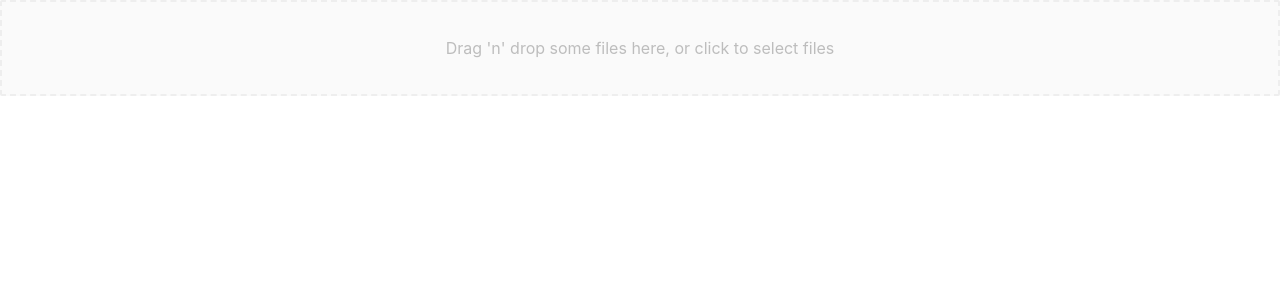
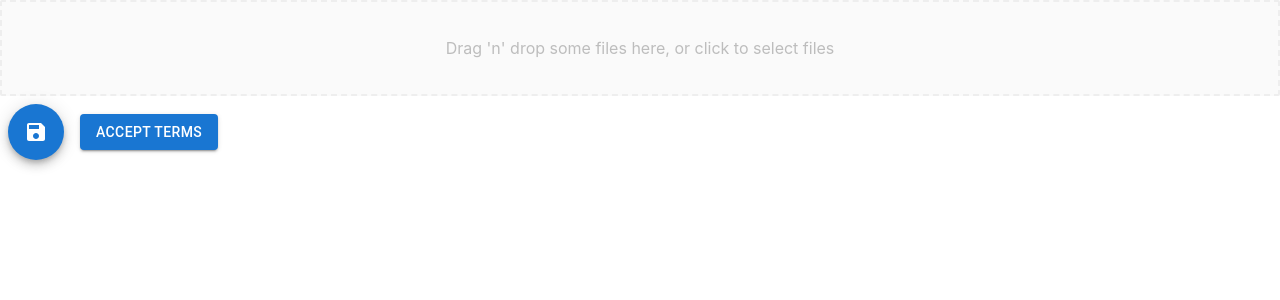
Before and after one commit to rsbabcock/file-scanner, a React (Create React App) app: page / in a window 1280 px wide. Shown: the top 300 px of the page. Built offline with nearby package versions, Linux system fonts and the light colour scheme.

Commit message:
Added process button and moved state higher

```diff
--- a/src/App.js
+++ b/src/App.js
@@ -1,12 +1,21 @@
-import "./App.css";
+import { useState } from "react";
 import MyDropzone from "./components/Dropzone";
+import ProcessButton from "./ProcessButton";
 
 function App() {
+  // Might make sense to have these in context? <- look into
+  const [uploadedFiles, setUploadedFiles] = useState([]);
+  const [processedFiles, setProcessedFiles] = useState([]);
   return (
     <div className="App">
-      <header className="App-header">
-        <MyDropzone />
-      </header>
+      <MyDropzone
+        uploadedFiles={uploadedFiles}
+        setUploadedFiles={setUploadedFiles}
+      />
+      <ProcessButton
+        uploadedFiles={uploadedFiles}
+        setProcessedFiles={setProcessedFiles}
+      />
     </div>
   );
 }
--- /dev/null
+++ b/src/ProcessButton.jsx
@@ -0,0 +1,92 @@
+import * as React from "react";
+import Box from "@mui/material/Box";
+import CircularProgress from "@mui/material/CircularProgress";
+import { green } from "@mui/material/colors";
+import Button from "@mui/material/Button";
+import Fab from "@mui/material/Fab";
+import CheckIcon from "@mui/icons-material/Check";
+import SaveIcon from "@mui/icons-material/Save";
+
+export default function ProcessButton({ uploadedFiles, setProcessedFiles }) {
+  //   TODO customize this boilerplate code!
+  console.log(uploadedFiles, setProcessedFiles);
+  const [loading, setLoading] = React.useState(false);
+  const [success, setSuccess] = React.useState(false);
+  const timer = React.useRef();
+
+  const buttonSx = {
+    ...(success && {
+      bgcolor: green[500],
+      "&:hover": {
+        bgcolor: green[700],
+      },
+    }),
+  };
+
+  React.useEffect(() => {
+    return () => {
+      clearTimeout(timer.current);
+    };
+  }, []);
+
+  const handleButtonClick = () => {
+    if (!loading) {
+      setSuccess(false);
+      setLoading(true);
+      timer.current = window.setTimeout(() => {
+        setSuccess(true);
+        setLoading(false);
+      }, 2000);
+    }
+  };
+
+  return (
+    <Box sx={{ display: "flex", alignItems: "center" }}>
+      <Box sx={{ m: 1, position: "relative" }}>
+        <Fab
+          aria-label="save"
+          color="primary"
+          sx={buttonSx}
+          onClick={handleButtonClick}
+        >
+          {success ? <CheckIcon /> : <SaveIcon />}
+        </Fab>
+        {loading && (
+          <CircularProgress
+            size={68}
+            sx={{
+              color: green[500],
+              position: "absolute",
+              top: -6,
+              left: -6,
+              zIndex: 1,
+            }}
+          />
+        )}
+      </Box>
+      <Box sx={{ m: 1, position: "relative" }}>
+        <Button
+          variant="contained"
+          sx={buttonSx}
+          disabled={loading}
+          onClick={handleButtonClick}
+        >
+          Accept terms
+        </Button>
+        {loading && (
+          <CircularProgress
+            size={24}
+            sx={{
+              color: green[500],
+              position: "absolute",
+              top: "50%",
+              left: "50%",
+              marginTop: "-12px",
+              marginLeft: "-12px",
+            }}
+          />
+        )}
+      </Box>
+    </Box>
+  );
+}
--- a/src/components/Dropzone.jsx
+++ b/src/components/Dropzone.jsx
@@ -1,10 +1,9 @@
-import React, { useState, useMemo } from "react";
+import React, { useMemo } from "react";
 import FileTable from "./FileTable";
 import { useDropzone } from "react-dropzone";
 import { baseStyle, focusedStyle, rejectStyle, acceptStyle } from "./styles";
 
-function MyDropzone() {
-  const [currentFiles, setCurrentFiles] = useState([]);
+function MyDropzone({ uploadedFiles, setUploadedFiles }) {
   const {
     getRootProps,
     getInputProps,
@@ -22,7 +21,7 @@ function MyDropzone() {
           preview: URL.createObjectURL(file),
         })
       );
-      setCurrentFiles([...currentFiles, ...filesWithPreview]);
+      setUploadedFiles([...uploadedFiles, ...filesWithPreview]);
     },
   });
 
@@ -37,12 +36,10 @@ function MyDropzone() {
   );
 
   const DeleteCurrentUpload = (id) => {
-    const currentFilesWithout = currentFiles.filter((_, idx) => idx !== id);
-    console.log("currentFilesWithout", currentFilesWithout);
-    setCurrentFiles(currentFilesWithout);
+    const filteredFiles = uploadedFiles.filter((_, idx) => idx !== id);
+    setUploadedFiles(filteredFiles);
   };
 
-  console.table(currentFiles);
   return (
     <>
       <div {...getRootProps({ style })}>
@@ -53,8 +50,8 @@ function MyDropzone() {
           <p>Drag 'n' drop some files here, or click to select files</p>
         )}
       </div>
-      {currentFiles.length ? (
-        <FileTable files={currentFiles} onDelete={DeleteCurrentUpload} />
+      {uploadedFiles.length ? (
+        <FileTable files={uploadedFiles} onDelete={DeleteCurrentUpload} />
       ) : null}
     </>
   );
--- a/src/components/FileTable.jsx
+++ b/src/components/FileTable.jsx
@@ -26,7 +26,7 @@ export default function FileTable({ files = [], onDelete }) {
   );
 
   return (
-    <TableContainer component={Paper} sx={{ width: "50%" }}>
+    <TableContainer component={Paper} sx={{ width: "100%" }}>
       <Table sx={{ minWidth: 400 }} aria-label="simple table">
         <TableHead>
           <TableRow>
@@ -43,14 +43,14 @@ export default function FileTable({ files = [], onDelete }) {
             >
               <TableCell component="th" scope="row">
                 <ListItemContent>
-                  <Typography level="body2" noWrap>
+                  <Typography level="h2" noWrap>
                     {row.path}
                   </Typography>
                 </ListItemContent>
               </TableCell>
               <TableCell>{thumbs(row)}</TableCell>
               <TableCell>
-                <Delete onClick={() => onDelete(idx)}/>
+                <Delete onClick={() => onDelete(idx)} />
               </TableCell>
             </TableRow>
           ))}
```
Also changed, not shown: src/App.css (deleted, +0 -38 lines).
